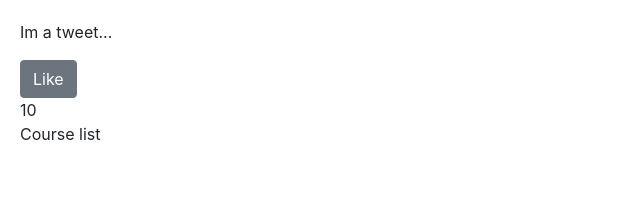
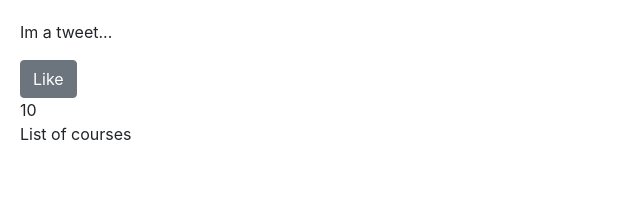
Before and after one commit to andreviallon/angular-101, an Angular app: page / in a window 1280 px wide. Shown: the top 212 px of the page, without its empty margins (0-640 px from the left). Built offline with nearby package versions, Linux system fonts and the light colour scheme.

Commit message:
Hidden properties

```diff
--- a/src/app/directives/directives.component.html
+++ b/src/app/directives/directives.component.html
@@ -6,11 +6,19 @@
   No courses yet
 </div> -->
 
+<!-- Hide pproperties-->
+<div [hidden]="courses.length == 0">
+  List of courses
+</div>
+<div [hidden]="courses.length> 0">
+  No courses yet
+</div>
+
 <!-- New way -->
-<div *ngIf="courses.length > 0; then coursesList else noCourses"></div>
+<!-- <div *ngIf="courses.length > 0; then coursesList else noCourses"></div>
 <ng-template #coursesList>
   Course list
 </ng-template>
 <ng-template #noCourses>
   No courses
-</ng-template>
+</ng-template> -->
```
